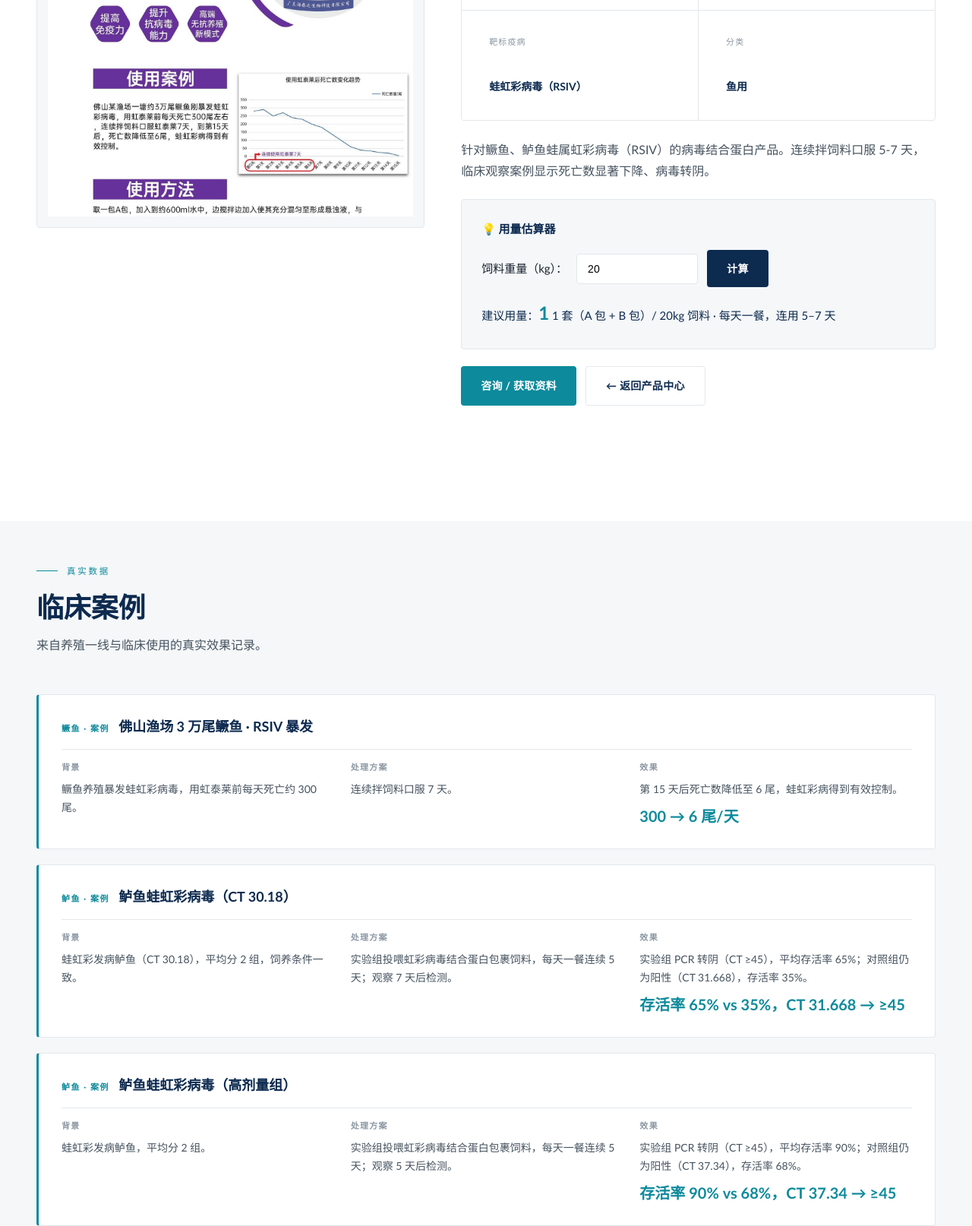
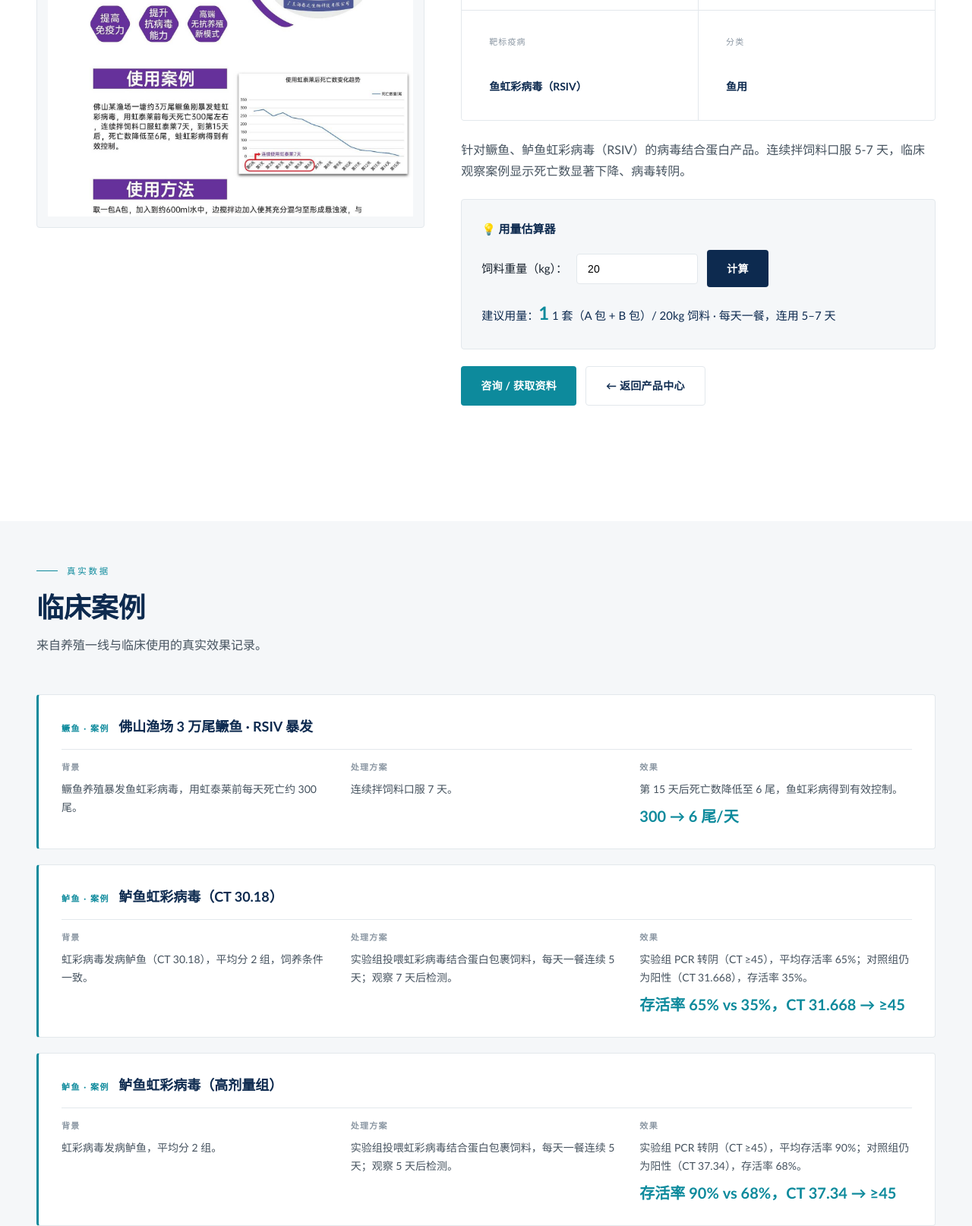
Before and after one commit to engeral/hitide-bio-website, a plain HTML site: page products/hongtailai.html in a window 1280 px wide. Shown: the part 666-2280 px from the top of the page at 76% size. Drawn offline with Linux system fonts and the light colour scheme.

Commit message:
虹泰莱靶向疫病修正：蛙虹彩病毒(RSIV)→鱼虹彩病毒(RSIV)，同步 lead/meta/案例/MATCHER 英文

```diff
--- a/products/hongtailai.html
+++ b/products/hongtailai.html
@@ -4,7 +4,7 @@
 <meta charset="UTF-8">
 <meta name="viewport" content="width=device-width, initial-scale=1.0">
 <title data-zh-title="虹泰莱 HongTaiLai · 海泰生物" data-en-title="HongTaiLai · HiTide Biotech">虹泰莱 HongTaiLai · 海泰生物</title>
-<meta name="description" content="针对鳜鱼、鲈鱼蛙属虹彩病毒（RSIV）的病毒结合蛋白产品。连续拌饲料口服 5-7 天，临床观察案例显示死亡数显著下降、病毒转阴。">
+<meta name="description" content="针对鳜鱼、鲈鱼虹彩病毒（RSIV）的病毒结合蛋白产品。连续拌饲料口服 5-7 天，临床观察案例显示死亡数显著下降、病毒转阴。">
 <link rel="stylesheet" href="../assets/css/main.css">
 </head>
 <body>
@@ -43,8 +43,8 @@
           <div class="cat"><span class="t-zh">鱼用</span><span class="t-en">Fish</span></div>
           <h1><span class="t-zh">虹泰莱</span><span class="t-en">HongTaiLai</span></h1>
           <div class="tags"><span><span class="t-zh">提高免疫力</span><span class="t-en">Boosts immunity</span></span><span><span class="t-zh">抗病毒</span><span class="t-en">Antiviral</span></span><span><span class="t-zh">无抗养殖</span><span class="t-en">Antibiotic-free farming</span></span></div>
-          <div class="pd-facts"><div><div class="k"><span class="t-zh">产品类型</span><span class="t-en">Product Type</span></div><div class="v"><span class="t-zh">复合预混合饲料 VII（A 包 + B 包包裹材料）</span><span class="t-en">Compound Premix Feed VII (Packet A + Packet B Coating Material)</span></div></div><div><div class="k"><span class="t-zh">净含量</span><span class="t-en">Net Content</span></div><div class="v"><span class="t-zh">100 克/包</span><span class="t-en">100g/sachet</span></div></div><div><div class="k"><span class="t-zh">标准编号</span><span class="t-en">Standard No.</span></div><div class="v"><span class="t-zh">Q/GDCHTD 64-2025</span><span class="t-en">Q/GDCHTD 64-2025</span></div></div><div><div class="k"><span class="t-zh">适用对象</span><span class="t-en">For</span></div><div class="v"><span class="t-zh">鳜鱼、鲈鱼</span><span class="t-en">Mandarin Fish, Sea Bass</span></div></div><div><div class="k"><span class="t-zh">靶标疫病</span><span class="t-en">Target Disease</span></div><div class="v"><span class="t-zh">蛙虹彩病毒（RSIV）</span><span class="t-en">Frog Iridovirus (RSIV)</span></div></div><div><div class="k"><span class="t-zh">分类</span><span class="t-en">Category</span></div><div class="v"><span class="t-zh">鱼用</span><span class="t-en">Fish</span></div></div></div>
-          <p class="pd-lead"><span class="t-zh">针对鳜鱼、鲈鱼蛙属虹彩病毒（RSIV）的病毒结合蛋白产品。连续拌饲料口服 5-7 天，临床观察案例显示死亡数显著下降、病毒转阴。</span><span class="t-en">A viral receptor-binding protein product targeting ranavirus iridovirus (RSIV) in mandarin fish (Siniperca chuatsi) and sea bass. Administered orally in feed for 5–7 consecutive days; clinical observations show markedly reduced mortality and viral clearance.</span></p>
+          <div class="pd-facts"><div><div class="k"><span class="t-zh">产品类型</span><span class="t-en">Product Type</span></div><div class="v"><span class="t-zh">复合预混合饲料 VII（A 包 + B 包包裹材料）</span><span class="t-en">Compound Premix Feed VII (Packet A + Packet B Coating Material)</span></div></div><div><div class="k"><span class="t-zh">净含量</span><span class="t-en">Net Content</span></div><div class="v"><span class="t-zh">100 克/包</span><span class="t-en">100g/sachet</span></div></div><div><div class="k"><span class="t-zh">标准编号</span><span class="t-en">Standard No.</span></div><div class="v"><span class="t-zh">Q/GDCHTD 64-2025</span><span class="t-en">Q/GDCHTD 64-2025</span></div></div><div><div class="k"><span class="t-zh">适用对象</span><span class="t-en">For</span></div><div class="v"><span class="t-zh">鳜鱼、鲈鱼</span><span class="t-en">Mandarin Fish, Sea Bass</span></div></div><div><div class="k"><span class="t-zh">靶标疫病</span><span class="t-en">Target Disease</span></div><div class="v"><span class="t-zh">鱼虹彩病毒（RSIV）</span><span class="t-en">Frog Iridovirus (RSIV)</span></div></div><div><div class="k"><span class="t-zh">分类</span><span class="t-en">Category</span></div><div class="v"><span class="t-zh">鱼用</span><span class="t-en">Fish</span></div></div></div>
+          <p class="pd-lead"><span class="t-zh">针对鳜鱼、鲈鱼虹彩病毒（RSIV）的病毒结合蛋白产品。连续拌饲料口服 5-7 天，临床观察案例显示死亡数显著下降、病毒转阴。</span><span class="t-en">A viral receptor-binding protein product targeting ranavirus iridovirus (RSIV) in mandarin fish (Siniperca chuatsi) and sea bass. Administered orally in feed for 5–7 consecutive days; clinical observations show markedly reduced mortality and viral clearance.</span></p>
           <div class="calc" data-calc='{"type": "ab", "per20": 1}'>
       <h4><span class="t-zh">💡 用量估算器</span><span class="t-en">💡 Dosage Calculator</span></h4>
       <div class="row">
@@ -71,19 +71,19 @@
         <div class="case">
               <div class="ch"><span class="num"><span class="t-zh">鳜鱼 · 案例</span><span class="t-en">Mandarin Fish · Case</span></span><h4><span class="t-zh">佛山渔场 3 万尾鳜鱼 · RSIV 暴发</span><span class="t-en">Foshan fish farm: 30,000 mandarin fish · RSIV outbreak</span></h4></div>
               <div class="case-grid">
-                <div class="col"><h6><span class="t-zh">背景</span><span class="t-en">Background</span></h6><p><span class="t-zh">鳜鱼养殖暴发蛙虹彩病毒，用虹泰莱前每天死亡约 300 尾。</span><span class="t-en">A mandarin fish farm hit by ranavirus iridovirus; before using HongTaiLai, approx. 300 fish died per day.</span></p></div>
+                <div class="col"><h6><span class="t-zh">背景</span><span class="t-en">Background</span></h6><p><span class="t-zh">鳜鱼养殖暴发鱼虹彩病毒，用虹泰莱前每天死亡约 300 尾。</span><span class="t-en">A mandarin fish farm hit by ranavirus iridovirus; before using HongTaiLai, approx. 300 fish died per day.</span></p></div>
                 <div class="col"><h6><span class="t-zh">处理方案</span><span class="t-en">Protocol</span></h6><p><span class="t-zh">连续拌饲料口服 7 天。</span><span class="t-en">Administered orally in feed for 7 consecutive days.</span></p></div>
-                <div class="col result"><h6><span class="t-zh">效果</span><span class="t-en">Result</span></h6><p><span class="t-zh">第 15 天后死亡数降低至 6 尾，蛙虹彩病得到有效控制。</span><span class="t-en">By day 15, mortality dropped to 6 fish per day, and the ranavirus iridovirus disease was effectively controlled.</span></p><span class="num"><span class="t-zh">300 → 6 尾/天</span><span class="t-en">300 → 6 fish/day</span></span></div>
+                <div class="col result"><h6><span class="t-zh">效果</span><span class="t-en">Result</span></h6><p><span class="t-zh">第 15 天后死亡数降低至 6 尾，鱼虹彩病得到有效控制。</span><span class="t-en">By day 15, mortality dropped to 6 fish per day, and the ranavirus iridovirus disease was effectively controlled.</span></p><span class="num"><span class="t-zh">300 → 6 尾/天</span><span class="t-en">300 → 6 fish/day</span></span></div>
               </div></div><div class="case">
-              <div class="ch"><span class="num"><span class="t-zh">鲈鱼 · 案例</span><span class="t-en">Sea Bass · Case</span></span><h4><span class="t-zh">鲈鱼蛙虹彩病毒（CT 30.18）</span><span class="t-en">Sea Bass · Iridovirus (RSIV), CT 30.18</span></h4></div>
+              <div class="ch"><span class="num"><span class="t-zh">鲈鱼 · 案例</span><span class="t-en">Sea Bass · Case</span></span><h4><span class="t-zh">鲈鱼虹彩病毒（CT 30.18）</span><span class="t-en">Sea Bass · Iridovirus (RSIV), CT 30.18</span></h4></div>
               <div class="case-grid">
-                <div class="col"><h6><span class="t-zh">背景</span><span class="t-en">Background</span></h6><p><span class="t-zh">蛙虹彩发病鲈鱼（CT 30.18），平均分 2 组，饲养条件一致。</span><span class="t-en">RSIV-infected sea bass (CT 30.18), split into two equal groups under identical husbandry.</span></p></div>
+                <div class="col"><h6><span class="t-zh">背景</span><span class="t-en">Background</span></h6><p><span class="t-zh">虹彩病毒发病鲈鱼（CT 30.18），平均分 2 组，饲养条件一致。</span><span class="t-en">RSIV-infected sea bass (CT 30.18), split into two equal groups under identical husbandry.</span></p></div>
                 <div class="col"><h6><span class="t-zh">处理方案</span><span class="t-en">Protocol</span></h6><p><span class="t-zh">实验组投喂虹彩病毒结合蛋白包裹饲料，每天一餐连续 5 天；观察 7 天后检测。</span><span class="t-en">Trial group fed iridovirus binding-protein-coated feed, one meal daily for 5 consecutive days; tested after 7 days of observation.</span></p></div>
                 <div class="col result"><h6><span class="t-zh">效果</span><span class="t-en">Result</span></h6><p><span class="t-zh">实验组 PCR 转阴（CT ≥45），平均存活率 65%；对照组仍为阳性（CT 31.668），存活率 35%。</span><span class="t-en">Trial group turned PCR-negative (CT ≥45) with average survival 65%; control remained positive (CT 31.668) with survival 35%.</span></p><span class="num"><span class="t-zh">存活率 65% vs 35%，CT 31.668 → ≥45</span><span class="t-en">Survival 65% vs 35%, CT 31.668 → ≥45</span></span></div>
               </div></div><div class="case">
-              <div class="ch"><span class="num"><span class="t-zh">鲈鱼 · 案例</span><span class="t-en">Sea Bass · Case</span></span><h4><span class="t-zh">鲈鱼蛙虹彩病毒（高剂量组）</span><span class="t-en">Sea Bass · Iridovirus (RSIV), High-Dose Group</span></h4></div>
+              <div class="ch"><span class="num"><span class="t-zh">鲈鱼 · 案例</span><span class="t-en">Sea Bass · Case</span></span><h4><span class="t-zh">鲈鱼虹彩病毒（高剂量组）</span><span class="t-en">Sea Bass · Iridovirus (RSIV), High-Dose Group</span></h4></div>
               <div class="case-grid">
-                <div class="col"><h6><span class="t-zh">背景</span><span class="t-en">Background</span></h6><p><span class="t-zh">蛙虹彩发病鲈鱼，平均分 2 组。</span><span class="t-en">RSIV-infected sea bass, split into two equal groups.</span></p></div>
+                <div class="col"><h6><span class="t-zh">背景</span><span class="t-en">Background</span></h6><p><span class="t-zh">虹彩病毒发病鲈鱼，平均分 2 组。</span><span class="t-en">RSIV-infected sea bass, split into two equal groups.</span></p></div>
                 <div class="col"><h6><span class="t-zh">处理方案</span><span class="t-en">Protocol</span></h6><p><span class="t-zh">实验组投喂虹彩病毒结合蛋白包裹饲料，每天一餐连续 5 天；观察 5 天后检测。</span><span class="t-en">Trial group fed iridovirus binding-protein-coated feed, one meal daily for 5 consecutive days; tested after 5 days of observation.</span></p></div>
                 <div class="col result"><h6><span class="t-zh">效果</span><span class="t-en">Result</span></h6><p><span class="t-zh">实验组 PCR 转阴（CT ≥45），平均存活率 90%；对照组仍为阳性（CT 37.34），存活率 68%。</span><span class="t-en">Trial group turned PCR-negative (CT ≥45) with average survival 90%; control remained positive (CT 37.34) with survival 68%.</span></p><span class="num"><span class="t-zh">存活率 90% vs 68%，CT 37.34 → ≥45</span><span class="t-en">Survival 90% vs 68%, CT 37.34 → ≥45</span></span></div>
               </div></div>
@@ -94,7 +94,7 @@
         <div class="sec-eyebrow"><span class="t-zh">症状速查</span><span class="t-en">Symptom Lookup</span></div>
         <h2 class="sec-title"><span class="t-zh">同物种症状对照</span><span class="t-en">Symptoms & Products · This Species</span></h2>
         <p class="sec-lede"><span class="t-zh">选择对应症状，直达推荐产品。</span><span class="t-en">Pick a symptom to jump to the recommended product.</span></p>
-        <div class="pill-row"><a class="pill " href="../products/zhongtailai.html"><span class="t-zh">脾肾坏死 / ISKNV</span><span class="t-en">Spleen-Kidney Necrosis / ISKNV</span></a><a class="pill " href="../products/shentailai.html"><span class="t-zh">神经坏死 / NNV</span><span class="t-en">Nervous Necrosis / NNV</span></a><a class="pill is-current" href="../products/hongtailai.html"><span class="t-zh">蛙虹彩 / RSIV / 烂身溃疡</span><span class="t-en">Frog Iridovirus / RSIV / Sores</span></a></div>
+        <div class="pill-row"><a class="pill " href="../products/zhongtailai.html"><span class="t-zh">脾肾坏死 / ISKNV</span><span class="t-en">Spleen-Kidney Necrosis / ISKNV</span></a><a class="pill " href="../products/shentailai.html"><span class="t-zh">神经坏死 / NNV</span><span class="t-en">Nervous Necrosis / NNV</span></a><a class="pill is-current" href="../products/hongtailai.html"><span class="t-zh">鱼虹彩 / RSIV / 烂身溃疡</span><span class="t-en">Fish Iridovirus / RSIV / Sores</span></a></div>
       </div>
     </section>
 <section class="band" style="padding-top:60px;">
```
Also changed, not shown: products.html (+2 -2 lines), products/baozhentai_fish.html (+1 -1 lines), products/dantailai.html (+1 -1 lines), products/shentailai.html (+2 -2 lines), products/yubaotai.html (+1 -1 lines), products/zhongtailai.html (+2 -2 lines).
